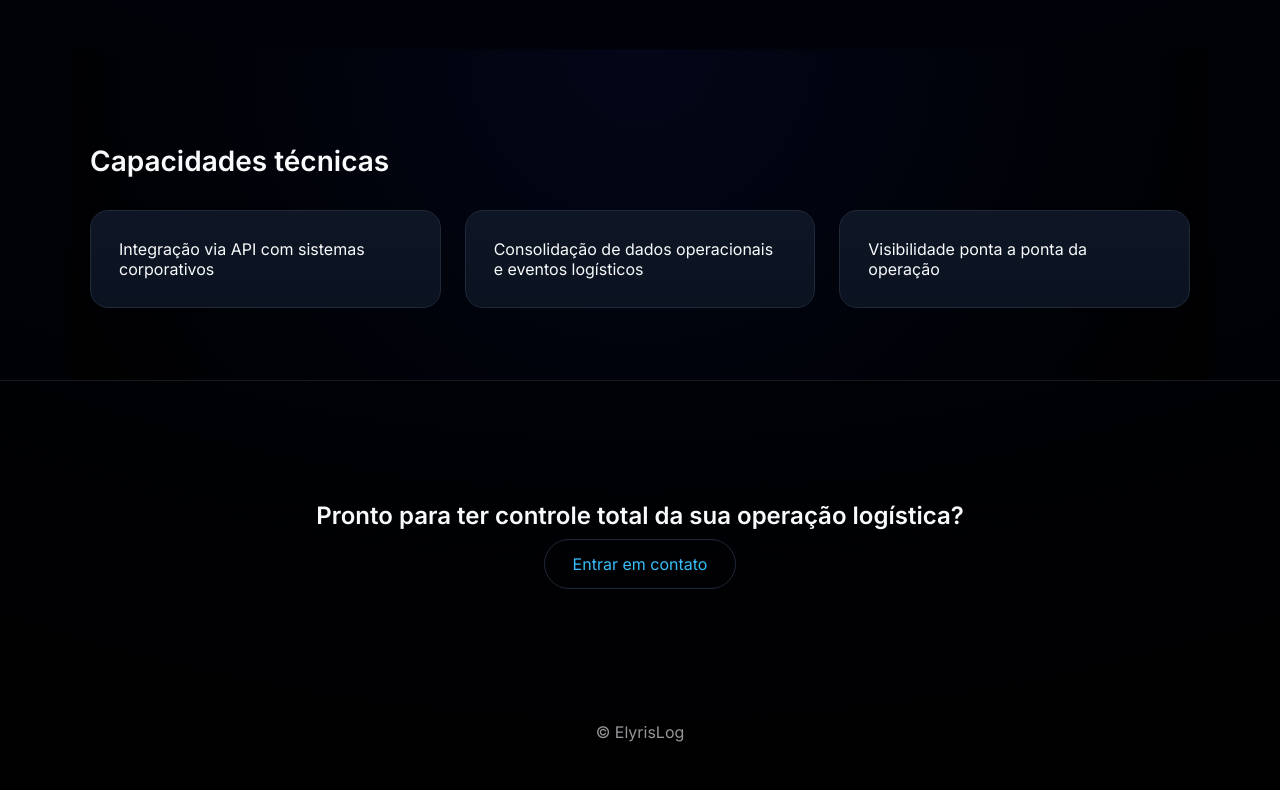
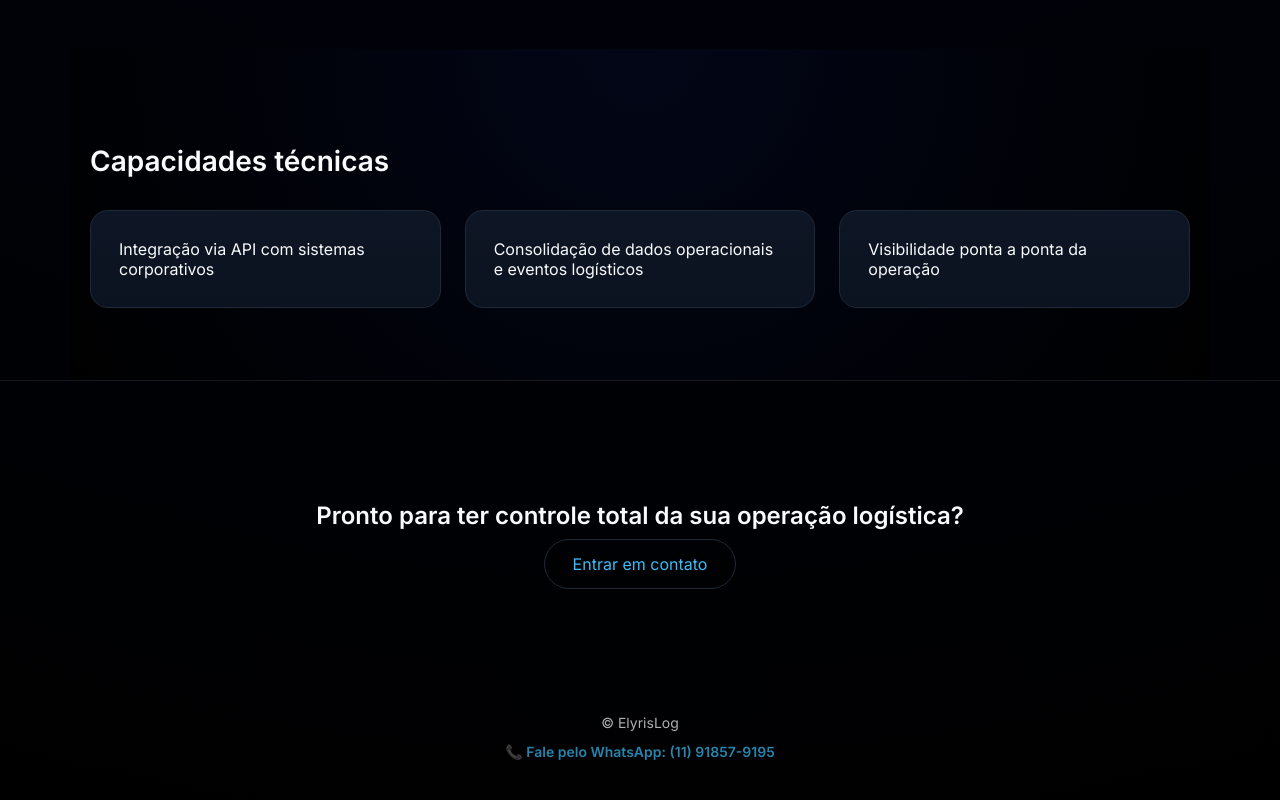
Before and after one commit to elyrislog/elyrislog-site, a Next.js app: page / in a window 1280 px wide. Shown: the part 1272-2072 px from the top of the page. Built offline with nearby package versions, Linux system fonts and the light colour scheme.

Commit message:
Update Footer.js

```diff
--- a/components/Footer.js
+++ b/components/Footer.js
@@ -1 +1,30 @@
-export default function Footer(){return <footer style={{padding:48,textAlign:'center',opacity:.6}}>© ElyrisLog</footer>}
+export default function Footer() {
+  return (
+    <footer
+      style={{
+        textAlign: "center",
+        padding: "40px 0",
+        fontSize: "14px",
+        opacity: 0.7,
+        display: "flex",
+        flexDirection: "column",
+        gap: "12px",
+      }}
+    >
+      <div>© ElyrisLog</div>
+
+      <a
+        href="https://wa.me/5511918579195?text=Ol%C3%A1!%20Tenho%20interesse%20no%20ElyrisLog%20WMS."
+        target="_blank"
+        rel="noopener noreferrer"
+        style={{
+          color: "#38bdf8",
+          textDecoration: "none",
+          fontWeight: "600",
+        }}
+      >
+        📞 Fale pelo WhatsApp: (11) 91857-9195
+      </a>
+    </footer>
+  );
+}
```
